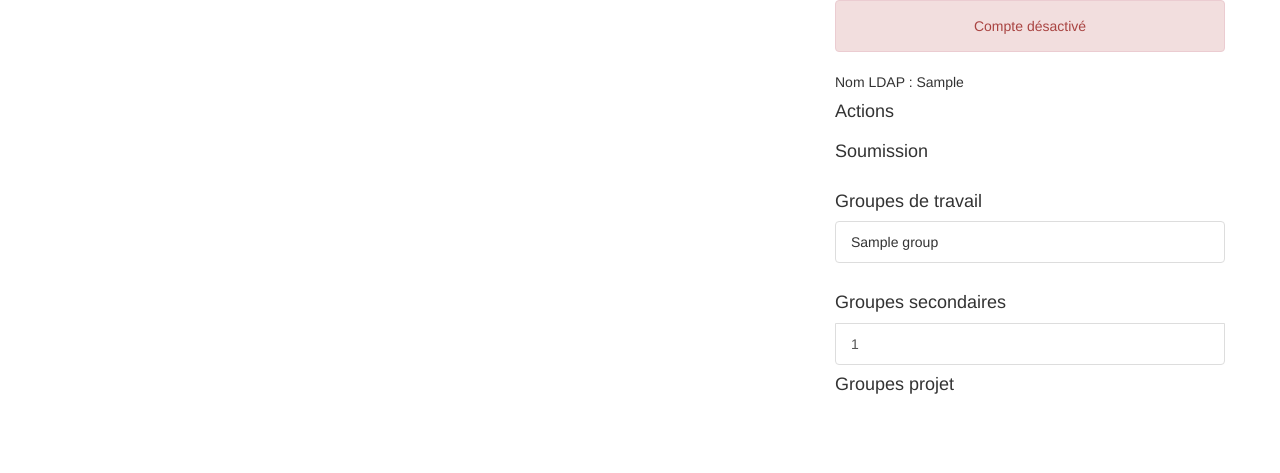
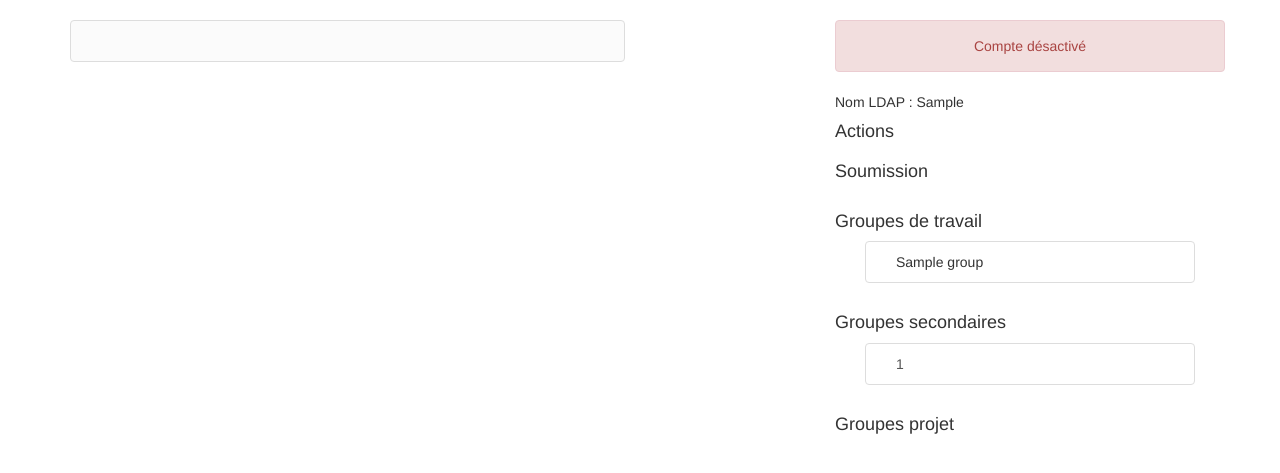
Before and after one commit to T3h-N1k0/LAC, a Python web app: template templates/show_user.html in a window 1280 px wide. Shown: the part 103-576 px from the top of the page. Run offline with Jinja, Linux system fonts and the light colour scheme; the template is opened without the code that fills it: most values are stand-ins (such as "Sample title", 1, 10 or a date in 2020); some libraries are stand-ins or nearby versions.

Commit message:
* __init__.py: Added priority and block management for page view

```diff
--- a/static/css/custom.css
+++ b/static/css/custom.css
@@ -17,3 +17,20 @@
 .dl-horizontal dt {
     white-space: normal;
 }
+
+.list-group-item {
+  padding-left: 30px;
+}
+
+.list-group {
+  padding-left: 30px;
+  padding-right: 30px;
+}
+
+.attrz-block {
+  border: 1px solid  #DDD;
+  border-radius: 4px;
+  background-color:  rgba(251, 251, 251, 0.93);
+  padding: 20px;
+  margin-bottom: 20px;
+}
--- a/templates/show_user.html
+++ b/templates/show_user.html
@@ -8,41 +8,44 @@
 <header class="row text-center">
   <h2>Détails pour le compte {{ uid }}</h2>
 </header>
-
+<br>
 <section class="row">
   <div class="col-sm-6">
-    <!-- <h4>Attributs</h4> -->
-    {% for attr_name, attr_values in uid_attributez.iteritems() %}
-    {% if attr_name in page_fieldz %}
-    {% if page_fieldz[attr_name].display %}
-    <strong>{{ page_fieldz[attr_name].description }} ( {{attr_name}} ) :</strong>
-    {% if page_fieldz[attr_name].fieldtype.type == 'GIDNumber' %}
-    {% for value in attr_values %}
+    {% for bloc in blocs %}
+    <div class="attrz-block">
+      {% for field in page_fieldz %}
+      {% if field.label in uid_attributez.keys() and field.bloc == bloc %}
+      <strong>{{ field.description }} ( {{field.label}} ) :</strong>
+
+      <ul class="list-group">
+        {% if field.fieldtype.type == 'GIDNumber' %}
+
+        {% for value in uid_attributez[field.label] %}
         {% if get_branch_from_posix_group_cn(get_posix_group_cn_by_gid(value)) %}
         <a class="list-group-item" href="{{ url_for(
            'show_group',
            branch=get_branch_from_posix_group_cn(get_posix_group_cn_by_gid(value)),
            cn=get_posix_group_cn_by_gid(value)
-       )}}">{{ render_field(value, page_fieldz[attr_name].fieldtype.type) }}</a>
+           )}}">{{ render_field(value, field.fieldtype.type) }}</a>
         {% else %}
-    <ul class="list-group">
         <li class="list-group-item">
           Le groupe correspondant au gidnumber {{ value }} n'existe pas.</li>
-    </ul>
+
         {% endif %}
         {% endfor %}
         <br>
 
         {% else %}
-    <ul class="list-group">
-      {% for value in attr_values %}
+        {% for value in uid_attributez[field.label] %}
         <li class="list-group-item">
-        {{ render_field(value, page_fieldz[attr_name].fieldtype.type) }}</li>
+          {{ render_field(value, field.fieldtype.type) }}</li>
         {% endfor %}
+      {% endif %}
       </ul>
       {% endif %}
-    {% endif %}
-    {% endif %}
+
+      {% endfor %}
+    </div>
     {% endfor %}
   </div>
 
@@ -128,6 +131,7 @@
     {% if sec_groupz %}
     <aside class="row">
       <h4>Groupes secondaires</h4>
+      <ul class='list-group'>
         {% for group in sec_groupz %}
         {% if group[1] != 'grProjet' %}
         <a class="list-group-item" href="{{ url_for(
@@ -141,6 +145,7 @@
     </aside>
     <aside class="row">
       <h4>Groupes projet</h4>
+      <ul class='list-group'>
         {% for group in sec_groupz %}
         {% if group[1] == 'grProjet' %}
         <a class="list-group-item" href="{{ url_for(
```
Also changed, not shown: __init__.py (+36 -12 lines). Lines whose indentation alone changed are shown as unchanged.
